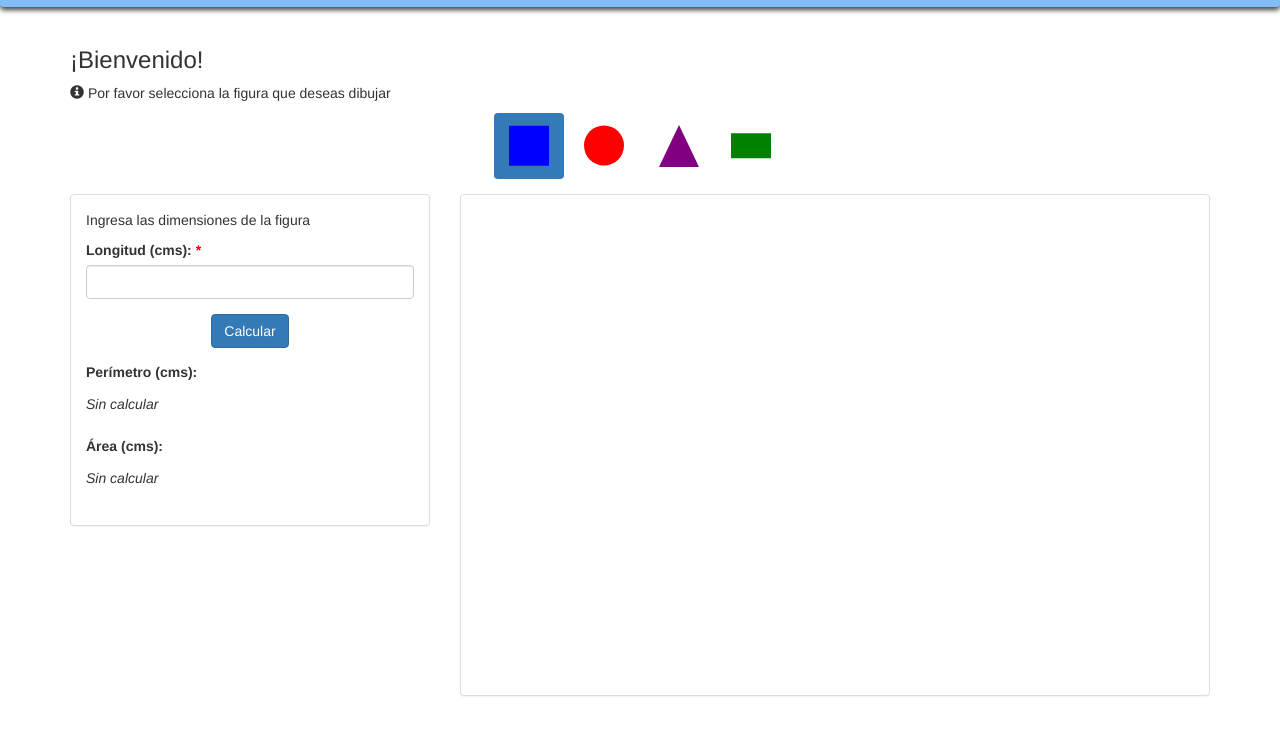
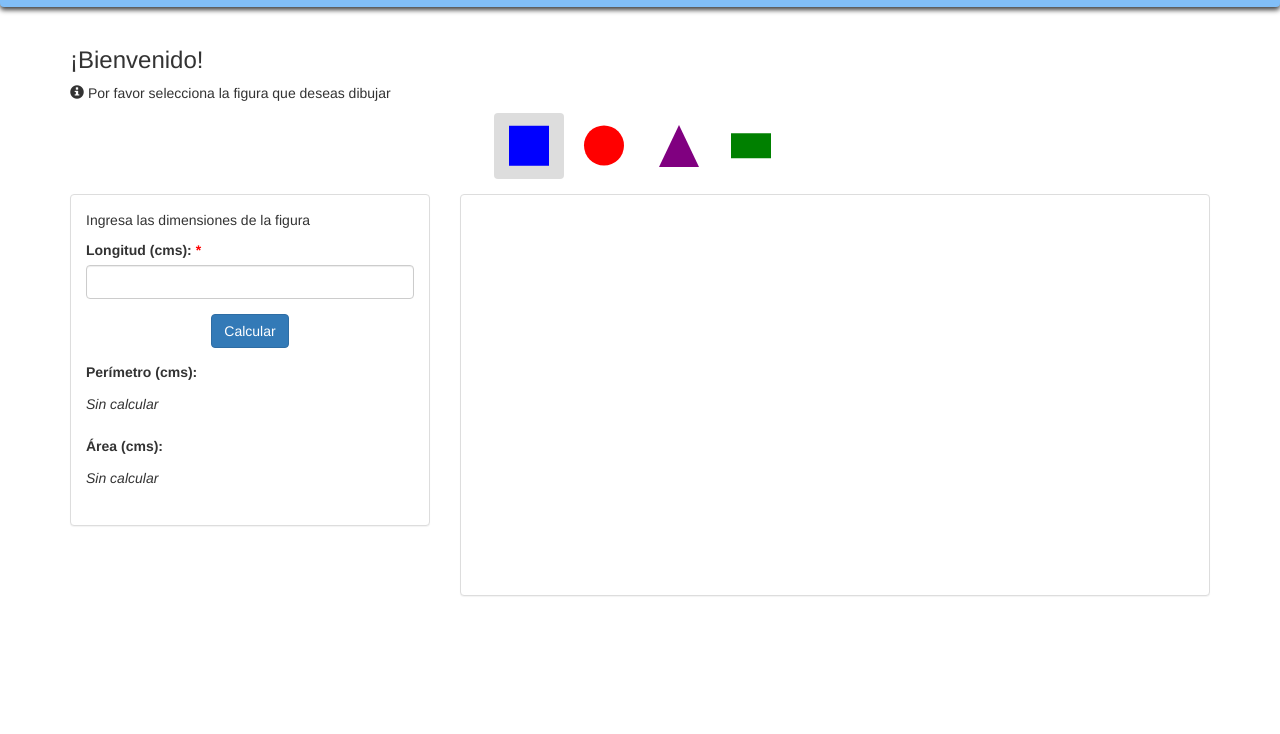
Before and after one commit to sfgomezc/cesargomez05.github.io, a plain HTML site: page EjercicioDiagnostico/index.html in a window 1280 px wide. Both pictures are taken after a click on the link 529 px from the left and 190 px from the top of the page. Shown: the part 44-778 px from the top of the page. Drawn offline with Linux system fonts and the light colour scheme.

Commit message:
Update hojaEstilos.css

```diff
--- a/EjercicioDiagnostico/hojaEstilos.css
+++ b/EjercicioDiagnostico/hojaEstilos.css
@@ -1,8 +1,8 @@
 .navbar h3 {
   margin: 10px;
-    text-align: center;
-    font-size: 28px;
-    font-family: Calibri;
+  text-align: center;
+  font-size: 28px;
+  font-family: Calibri;
 }
 
 .navbar {
@@ -15,7 +15,7 @@ ul.nav.nav-pills {
   display: inline-block;
 }
 
-.nav-pills>li.active>a {
+.nav-pills>li.active>a, .nav-pills>li.active>a:focus, .nav-pills>li.active>a:hover {
   background-color: #ddd;
 }
 
@@ -23,8 +23,7 @@ ul.nav.nav-pills {
   color:red;
 }
 
-input::-webkit-outer-spin-button,
-input::-webkit-inner-spin-button {
+input::-webkit-outer-spin-button, input::-webkit-inner-spin-button {
   -webkit-appearance: none;
   margin: 0;
 }
@@ -35,73 +34,11 @@ input[type=number] {
 }
 
 .panel-dibujo {
-  max-height: 500px;
-  overflow: auto;
-  padding: 0;
+  max-height: 400px;
+    overflow: auto;
+    padding: 0;
 }
 
 .panel-dibujo canvas {
   width: 100%;
 }
-
-/*
-.cabecera {
-    text-align: center;
-    background: #81BEF7;
-
-    padding: 20px;
-    font-family: Calibri;
-
-  }
-
-  h2 {
-    margin: 0;
-  }
-
-  body {
-    margin: 0;
-  }
-
-  h3 {
-    text-align: center;
-    font-size: 20px;
-    font-family: Calibri;
-  }
-
-  .panel-botones {
-    text-align: center;
-  }
-  .boton-figura {
-      width: 50px;
-      height: 50px;
-      padding: 0;
-      margin: 0 10px;
-  }
-  .panel-principal {
-    max-width: 1024px;
-      margin: 0 auto;
-      padding-top: 15px;
-  }
-  .panel-principal > * {
-    vertical-align: top;
-  }
-  .panel-informacion {
-        width: 25%;
-      display: inline-block;
-      border: 1px solid black;
-      padding: 10px;
-      margin-right: 10px;
-  }
-  .panel-dibujo {
-    width: 65%;
-      display: inline-block;
-      border: 1px solid black;
-      padding: 10px;
-  }
-  canvas#dibujo {
-      width: 100%;
-  }
-  #Titulo {
-    display: block;
-    text-align: center;
-  }*/
```
